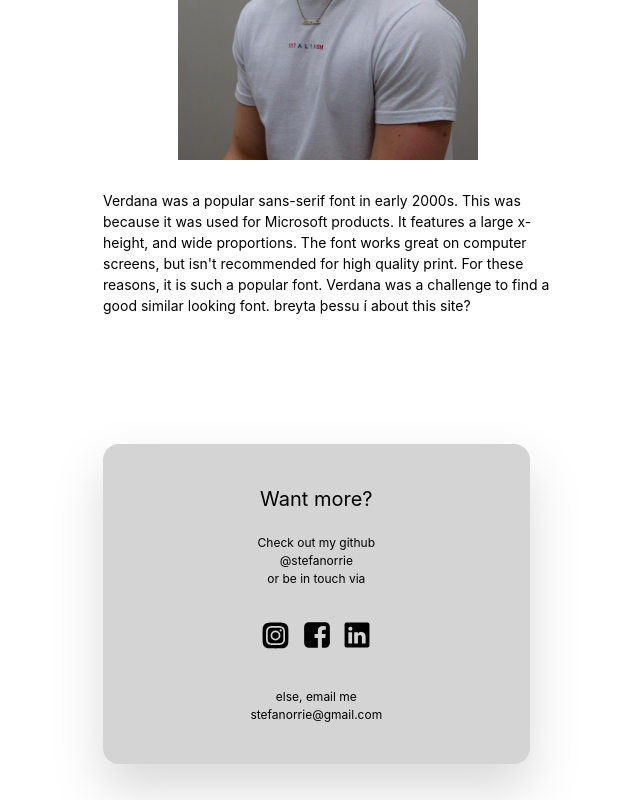
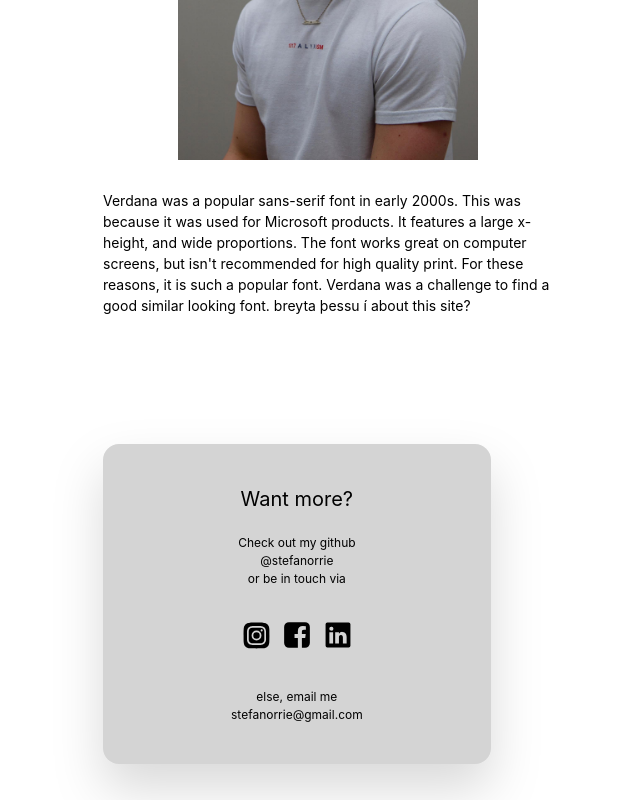
Before and after one commit to stefanorrie/stefanonline, a Next.js app: page / in a window 1280 px wide. Shown: the part 995-1795 px from the top of the page, without its empty margins (312-952 px from the left). Built offline with nearby package versions, Linux system fonts and the light colour scheme.

Commit message:
un poco fixes

```diff
--- a/components/bubble/bubble.tsx
+++ b/components/bubble/bubble.tsx
@@ -5,14 +5,18 @@ import { useCallback, useEffect } from "react";
 
 export const Bubble = () => {
     return (
-        <div className="absolute bg-neutral-300 w-4/12 flex p-10 flex-col rounded-2xl drop-shadow-2xl justify-self-center">
+        <div className="absolute bg-neutral-300 flex py-10 flex-col rounded-2xl drop-shadow-2xl justify-self-center md:px-32 px-16">
             <div className="m-auto pb-5 text-xl">Want more?</div>
 
-            {/* <div className="text-xs"> */}
             <p className="m-auto text-xs">Check out my github</p>
-            <p className="m-auto text-xs"> @stefanorrie</p>
+            <a
+                href="https://www.github.com/stefanorrie/"
+                target="_blank"
+                className="m-auto text-xs hover:text-white duration-300"
+            >
+                <p className="m-auto text-xs"> @stefanorrie</p>
+            </a>
             <p className="m-auto text-xs"> or be in touch via</p>
-            {/* </div> */}
 
             <div className={`flex justify-between w-28 pt-8 m-auto pb-8`}>
                 <motion.div
--- a/screens/home.tsx
+++ b/screens/home.tsx
@@ -10,16 +10,8 @@ import { useCallback, useEffect, useState } from "react";
 import { useInView } from "react-intersection-observer";
 
 export const Home: NextPage = () => {
-    const [bubbleShown, setBubbleShown] = useState<boolean>(false);
+    // const [bubbleShown, setBubbleShown] = useState<boolean>(false);
     const [ref, inView] = useInView();
-
-    useEffect(() => {
-        if (inView) {
-            setBubbleShown(true);
-        } else {
-            setBubbleShown(false);
-        }
-    }, [inView]);
 
     return (
         <div>
@@ -100,13 +92,14 @@ export const Home: NextPage = () => {
                             <div className="mt-32">
                                 <motion.div
                                     ref={ref}
-                                    initial={{ opacity: 0 }}
+                                    initial={{ opacity: 0, scale: 0.8 }}
                                     animate={{
-                                        opacity: bubbleShown ? 1 : 0,
-                                        // y: bubbleShown ? 0 : 0,
+                                        opacity: inView ? 1 : 0,
+                                        scale: inView ? 1.0 : 0.8,
+                                        y: inView ? 0 : 100,
                                         // scale: bubbleShown ? 0.2 : 0.2,
                                     }}
-                                    transition={{ delay: 1, duration: 2 }}
+                                    transition={{ delay: 0.5, duration: 1 }}
                                 >
                                     <Bubble />
                                 </motion.div>
--- a/styles/Home.module.css
+++ b/styles/Home.module.css
@@ -143,6 +143,9 @@
     .under {
         top: 20px;
     }
+    .over {
+        height: 100vh;
+    }
 }
 
 .over {
```
